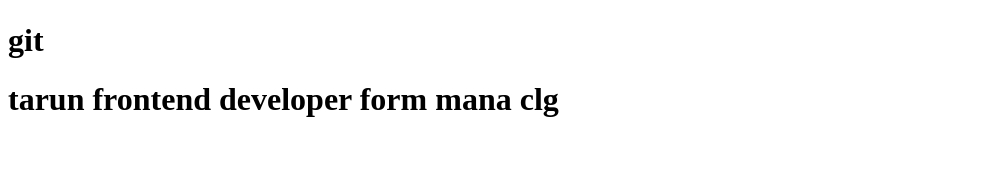
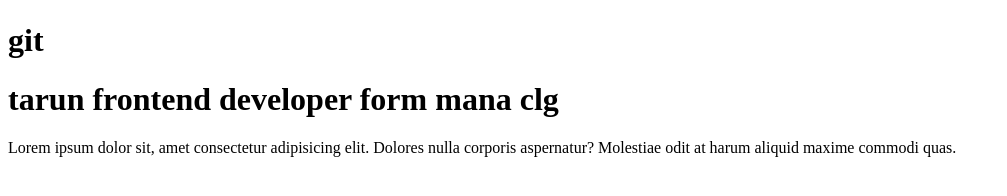
Before and after one commit to Tarundosakayalapati/github, a plain HTML site: page index.html in a window 1280 px wide. Shown: the part 402-598 px from the top of the page, without its empty margins (0-1007 px from the left). Drawn offline with Linux system fonts and the light colour scheme.

Commit message:
adding paragraph

```diff
--- a/index.html
+++ b/index.html
@@ -10,5 +10,6 @@
     <iframe width="560" height="315" src="https://www.youtube.com/embed/67vbA5ZJdKQ?si=F4sp8RiNdu6OsHil"></iframe>
     <h1>git </h1>
     <h1>tarun frontend developer form mana clg</h1>
+    <p>Lorem ipsum dolor sit, amet consectetur adipisicing elit. Dolores nulla corporis aspernatur? Molestiae odit at harum aliquid maxime commodi quas.</p>
 </body>
 </html>
```
